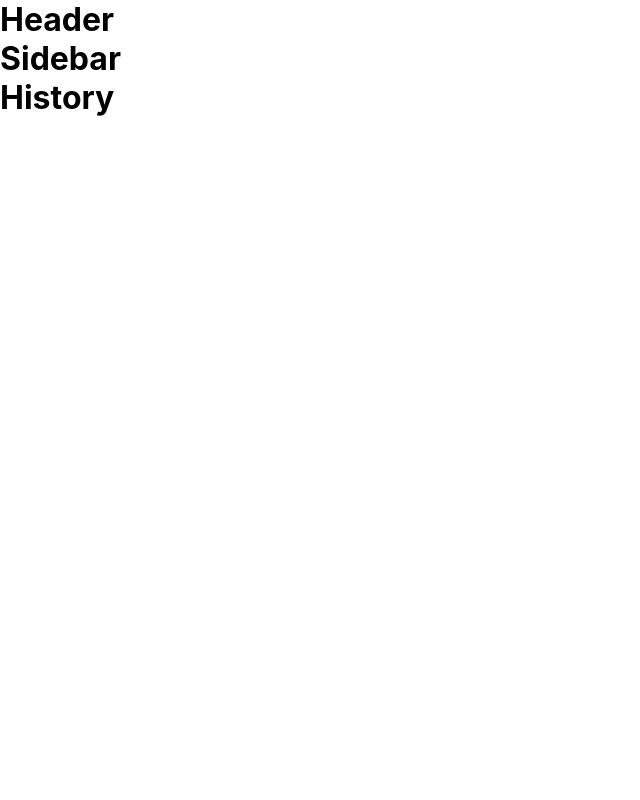
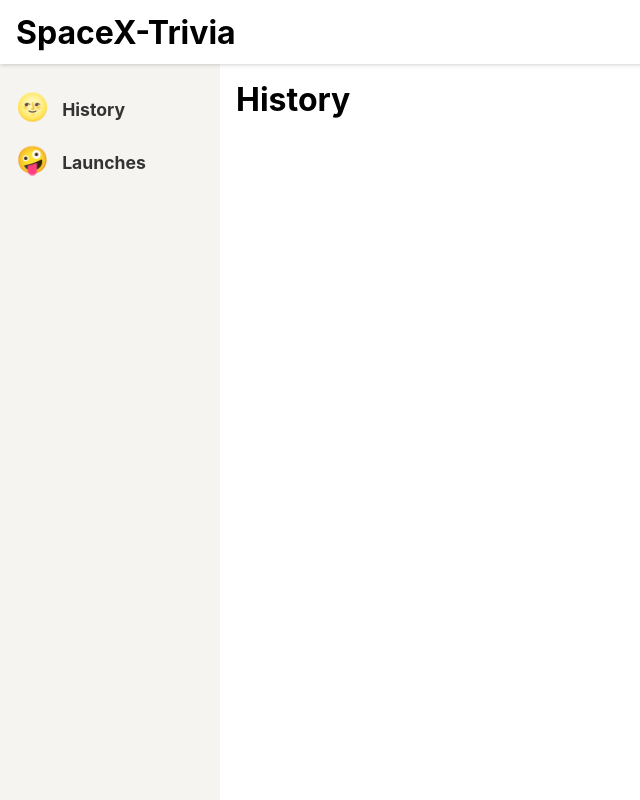
Before and after one commit to ikenjoku/spacex-trivia, a React app: page /history in a window 1280 px wide. Shown: the whole page, without its empty margins (0-640 px from the left). Built offline with nearby package versions, Linux system fonts and the light colour scheme.

Commit message:
style layout components

```diff
--- a/src/components/layout/Header.js
+++ b/src/components/layout/Header.js
@@ -1,10 +1,15 @@
 import React from 'react'
+import { useHistory } from 'react-router-dom'
+import { HeaderBar, LogoText, ExtraActions } from './styles'
 
 const Header = () => {
+  const history = useHistory()
+
   return (
-    <div>
-      <h1>Header</h1>
-    </div>
+    <HeaderBar>
+      <LogoText onClick={() => history.push('/')}>SpaceX-Trivia</LogoText>
+      <ExtraActions></ExtraActions>
+    </HeaderBar>
   )
 }
 
--- a/src/components/layout/Sidebar.js
+++ b/src/components/layout/Sidebar.js
@@ -1,11 +1,73 @@
 import React from 'react'
+import { Link } from 'react-router-dom'
+import styled from 'styled-components'
+import { routes } from './routes'
+
+
 
 const Sidebar = () => {
+  const appRoutes = routes.map(({ path, name, icon }) => (
+    <li key={path}>
+      <Link to={path}>
+        <span aria-hidden="true" role="img">
+          {icon}
+        </span>
+        {name}
+      </Link>
+    </li>
+  ))
+
   return (
-    <div>
-      <h1>Sidebar</h1>
-    </div>
+    <Nav>
+      <NavList>
+        {appRoutes}
+      </NavList>
+    </Nav>
   )
 }
 
+const Nav = styled.nav`
+  padding: 1em;
+  background: #f5f4f0;
+
+  @media (max-width: 700px) {
+    padding-top: 64px;
+  }
+
+  @media (min-width: 700px) {
+    position: fixed;
+    width: 220px;
+    height: calc(100% - 64px);
+    overflow-y: scroll;
+  }
+`
+
+const NavList = styled.ul`
+  margin: 0;
+  padding: 0;
+  list-style: none;
+  line-height: 2;
+
+  a {
+    text-decoration: none;
+    font-weight: bold;
+    font-size: 1.1em;
+    color: #333;
+
+    span {
+      padding-right: 0.5em;
+      font-size: 1.5em;
+    }
+  }
+
+  a:visited {
+    color: #333;
+  }
+
+  a:hover,
+  a:focus {
+    color: #0077cc;
+  }
+`
+
 export default Sidebar
--- a/src/components/layout/index.js
+++ b/src/components/layout/index.js
@@ -2,18 +2,20 @@
 import Header from './Header'
 import Sidebar from './Sidebar'
 import MainApp from './MainApp'
-import { AppContainer, Main } from './styles'
+import { Wrapper, Main } from './styles'
 
 const Layout = () => {
 
   return (
-    <AppContainer>
+    <>
       <Header/>
-      <Main>
+      <Wrapper>
         <Sidebar/>
-        <MainApp/>
-      </Main>
-    </AppContainer>
+        <Main>
+          <MainApp/>
+        </Main>
+      </Wrapper>
+    </>
   )
 }
 
--- a/src/components/layout/routes.js
+++ b/src/components/layout/routes.js
@@ -3,9 +3,11 @@
   {
     name: 'History',
     path: '/history',
+    icon: '🌝'
   },
   {
     name: 'Launches',
     path: '/launches',
+    icon: '🤪'
   }
 ]
--- a/src/components/layout/styles.js
+++ b/src/components/layout/styles.js
@@ -1,7 +1,51 @@
 import styled from 'styled-components'
 
-export const AppContainer = styled.div`
+export const Wrapper = styled.div`
+  @media (min-width: 700px) {
+    display: flex;
+    top: 64px;
+    position: relative;
+    height: calc(100% - 64px);
+    width: 100%;
+    flex: auto;
+    flex-direction: column;
+  }
 `
 
-export const Main = styled.div`
+export const Main = styled.main`
+  position: fixed;
+  height: calc(100% - 185px);
+  width: 100%;
+  padding: 1em;
+  overflow-y: scroll;
+
+  @media (min-width: 700px) {
+    flex: 1;
+    margin-left: 220px;
+    height: calc(100% - 64px);
+    width: calc(100% - 220px);
+  }
 `
+
+// Header
+export const HeaderBar = styled.header`
+  width: 100%;
+  padding: 0.5em 1em;
+  display: flex;
+  height: 64px;
+  position: fixed;
+  align-items: center;
+  background-color: #fff;
+  box-shadow: 0 0 5px 0 rgba(0, 0, 0, 0.25);
+  z-index: 1;
+`
+
+export const LogoText = styled.h1`
+  margin: 0;
+  padding: 0;
+  display: inline;
+`
+
+export const ExtraActions = styled.div`
+  margin-left: auto;
+`
--- a/src/index.js
+++ b/src/index.js
@@ -5,6 +5,10 @@
 import App from './App'
 
 const GlobalStyle = createGlobalStyle`
+  *, *:before, *:after {
+    box-sizing: border-box;
+  }
+
   * {
     padding: 0;
     margin: 0;
```
